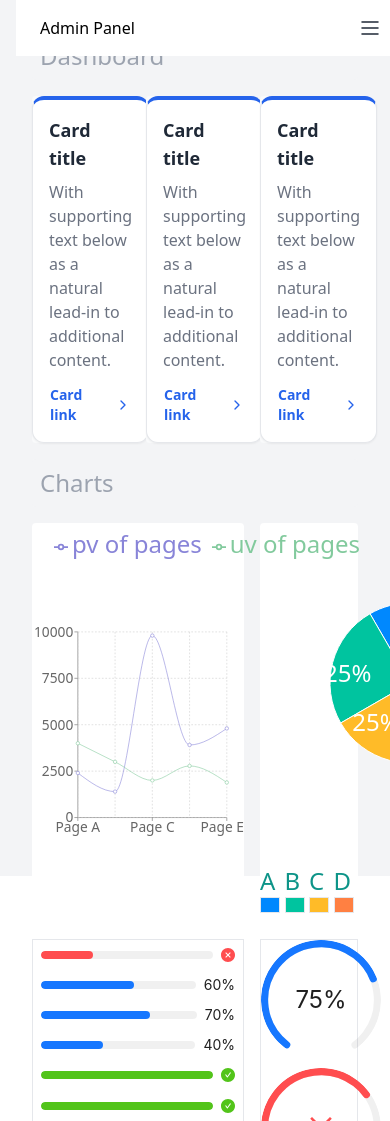
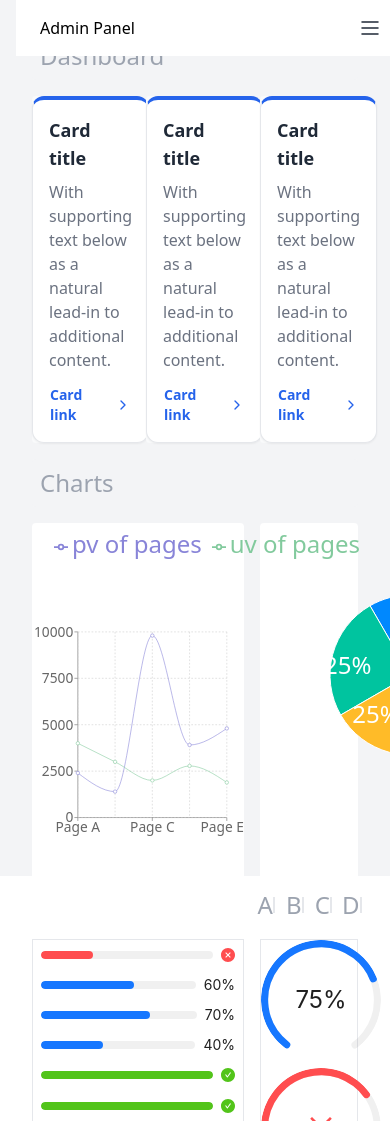
Before and after one commit to yadamoon/Admin-Panel, a React (Vite) app in the folder Dashboard/: page / in a window 390 px wide. Shown: the top 1121 px of the page. Built offline with nearby package versions, Linux system fonts and the light colour scheme.

Commit message:
updated for responsive

```diff
--- a/Dashboard/src/components/Layout/PieComponent.jsx
+++ b/Dashboard/src/components/Layout/PieComponent.jsx
@@ -31,16 +31,17 @@ const renderCustomizedLabel = ({
       fill="white"
       textAnchor={x > cx ? "start" : "end"}
       dominantBaseline="central"
-      className="hover:opacity-75 "
+      className="hover:opacity-75"
     >
       {`${(percent * 100).toFixed(0)}%`}
     </text>
   );
 };
+
 const PieComponent = () => {
   return (
-    <div className="  justify-center items-center  grid grid-cols-2">
-      <div className=" col-span-2">
+    <div className="grid grid-cols-1 md:grid-cols-2 lg:grid-cols-2 gap-4 justify-center items-center">
+      <div>
         <PieChart width={300} height={300}>
           <Pie
             data={data}
@@ -56,32 +57,29 @@ const PieComponent = () => {
               <Cell
                 key={`cell-${index}`}
                 fill={COLORS[index % COLORS.length]}
-                className="p-10 "
+                className="p-10"
               />
             ))}
           </Pie>
         </PieChart>
       </div>
       <br />
-      <div className="col-span-2">
-        <div className="grid grid-cols-4 ">
-          {data.map((list) => (
-            <div key={list.id} className="">
-              <p className=" text-teal-600 col-span-1   ">
-                <span> {list.name}</span>
-              </p>
-            </div>
-          ))}
-          {COLORS.map((list, index) => (
+      <div className="grid grid-cols-4 sm:grid-cols-4 md:grid-cols-3 lg:grid-cols-4 gap-4 justify-center items-center sm:mx-10">
+        {data.map((list, index) => (
+          <div
+            key={index}
+            className="flex items-center justify-center rounded bg-white col-span-1 sm:grid-cols-4 md:grid-cols-3 lg:grid-cols-4 "
+          >
+            <span>{list.name}</span>
             <div
-              key={index}
-              className="border w-5 h-4 justify-center items-center text-center "
-              style={{ backgroundColor: list }}
+              className="border w-5 h-4"
+              style={{ backgroundColor: COLORS[index % COLORS.length] }}
             ></div>
-          ))}
-        </div>
+          </div>
+        ))}
       </div>
     </div>
   );
 };
+
 export default PieComponent;
```
